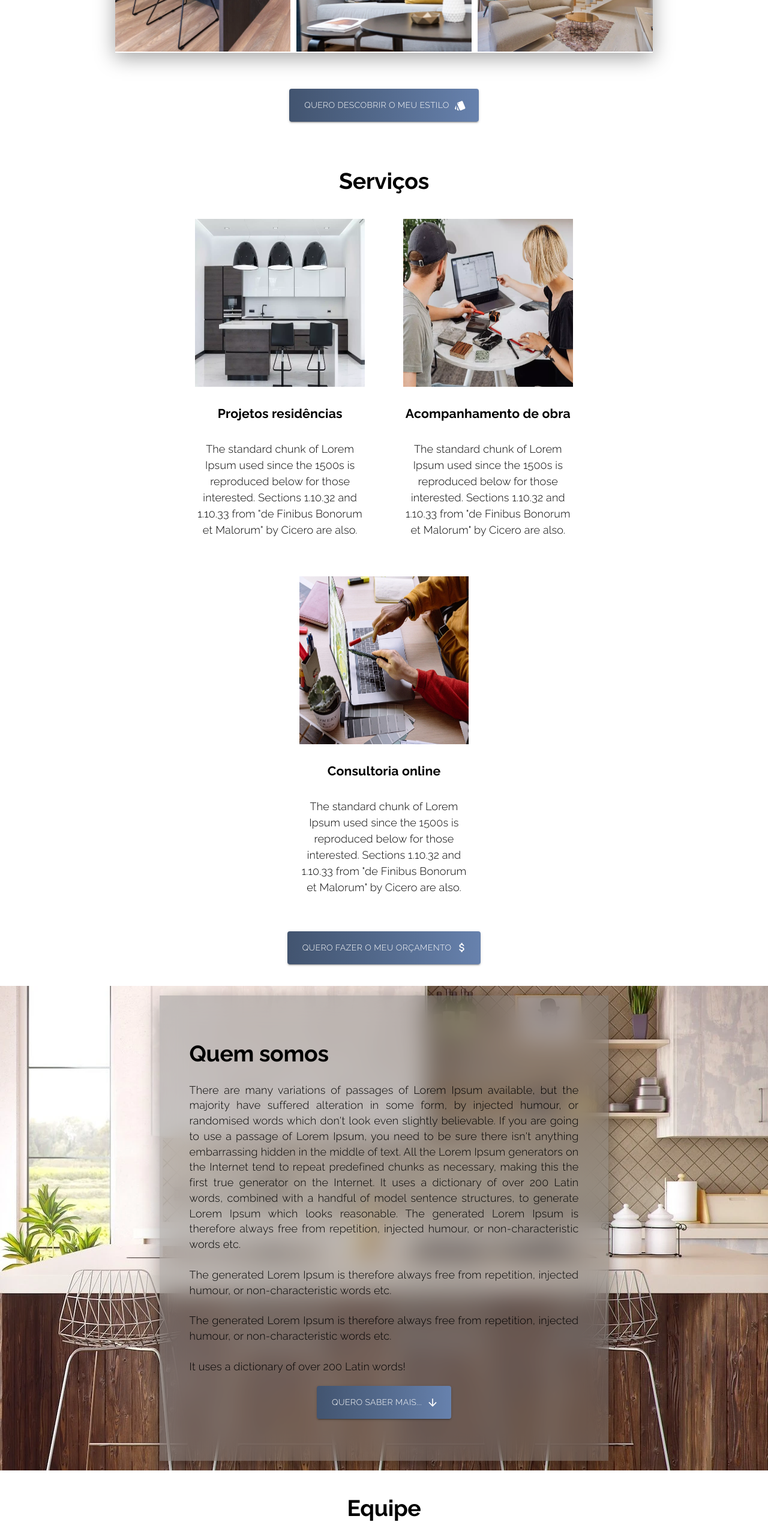
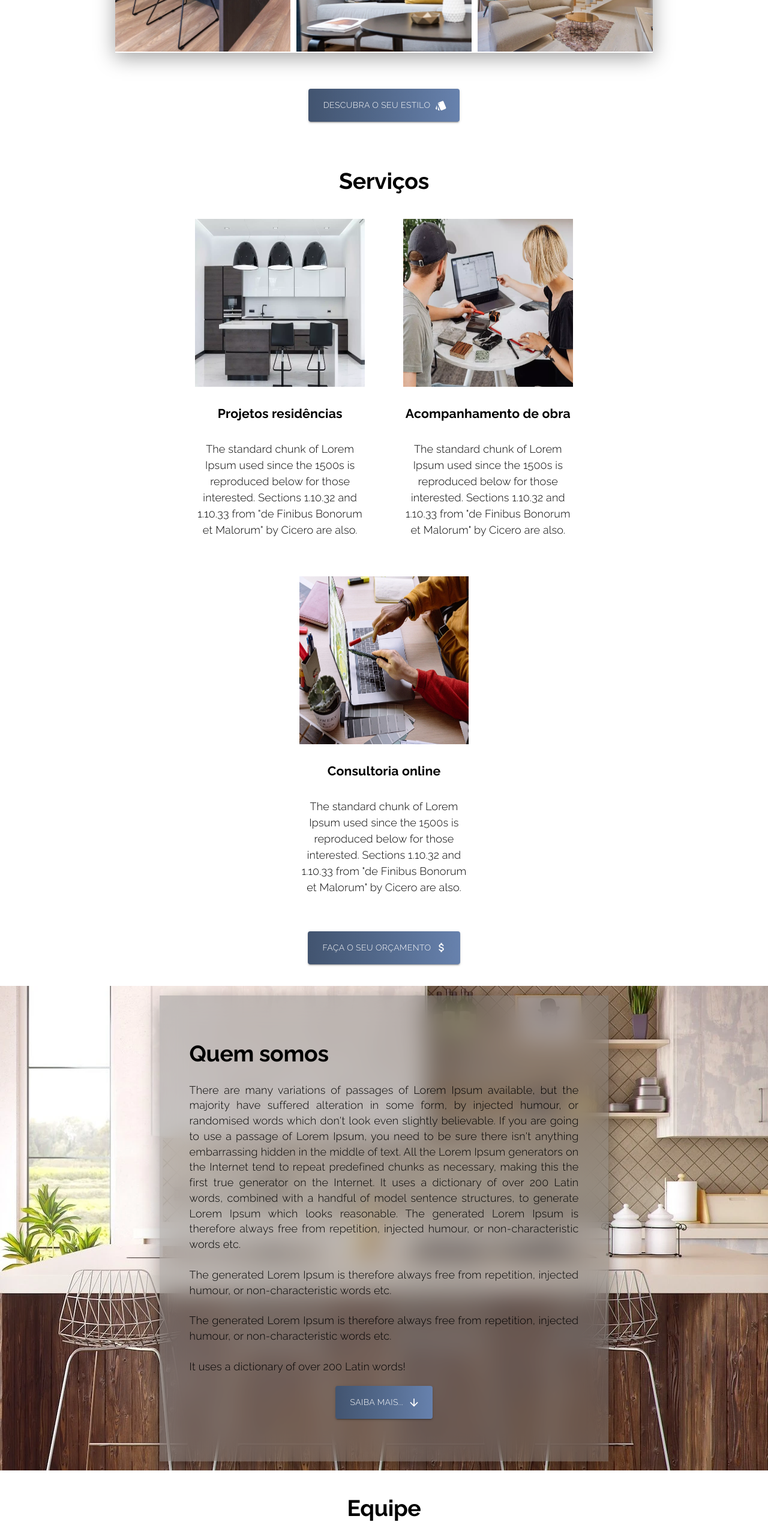
Before and after one commit to anderwll/petrus, a React (Create React App) app: page / in a window 1280 px wide. Shown: the part 1409-3972 px from the top of the page at 60% size. Built offline with nearby package versions, Linux system fonts and the light colour scheme.

Commit message:
Ajustado textos do botoes

```diff
--- a/src/components/About/index.tsx
+++ b/src/components/About/index.tsx
@@ -18,7 +18,7 @@
                 <Typography variant="body2" color="initial">{texto2}</Typography>
                 <Typography variant="body2" color="initial">{texto2}</Typography>
                 <Typography variant="body2" color="initial">{texto3}</Typography>
-                <ButtonDefault texto='Quero saber mais...' hRef='#team' icon={<ArrowDownwardIcon/>}/>
+                <ButtonDefault texto='Saiba mais...' hRef='#team' icon={<ArrowDownwardIcon/>}/>
             </DivText>
         </SectionDef>
     );
--- a/src/components/Projetos/index.tsx
+++ b/src/components/Projetos/index.tsx
@@ -43,7 +43,7 @@
                     )
                 })}
             </DivGallery>
-            <ButtonDefault texto='Quero descobrir o meu estilo' hRef='https://refresher.com.br/45875/teste-estilo' target='_blank' icon={<Style/>}/>
+            <ButtonDefault texto='Descubra o seu estilo' hRef='https://refresher.com.br/45875/teste-estilo' target='_blank' icon={<Style/>}/>
         </SectionDef>
     );
 };
--- a/src/components/Servicos/index.tsx
+++ b/src/components/Servicos/index.tsx
@@ -78,7 +78,7 @@
                         </Grid>
                     </Grid>
                 </DivServicos>
-                <ButtonDefault texto='Quero fazer o meu orçamento' hRef='https://refresher.com.br/45875/briefing' target='_blank' icon={<AttachMoneyIcon/>}/>
+                <ButtonDefault texto='Faça o seu orçamento' hRef='https://refresher.com.br/45875/briefing' target='_blank' icon={<AttachMoneyIcon/>}/>
         </SectionDef>
     );
 };
```
